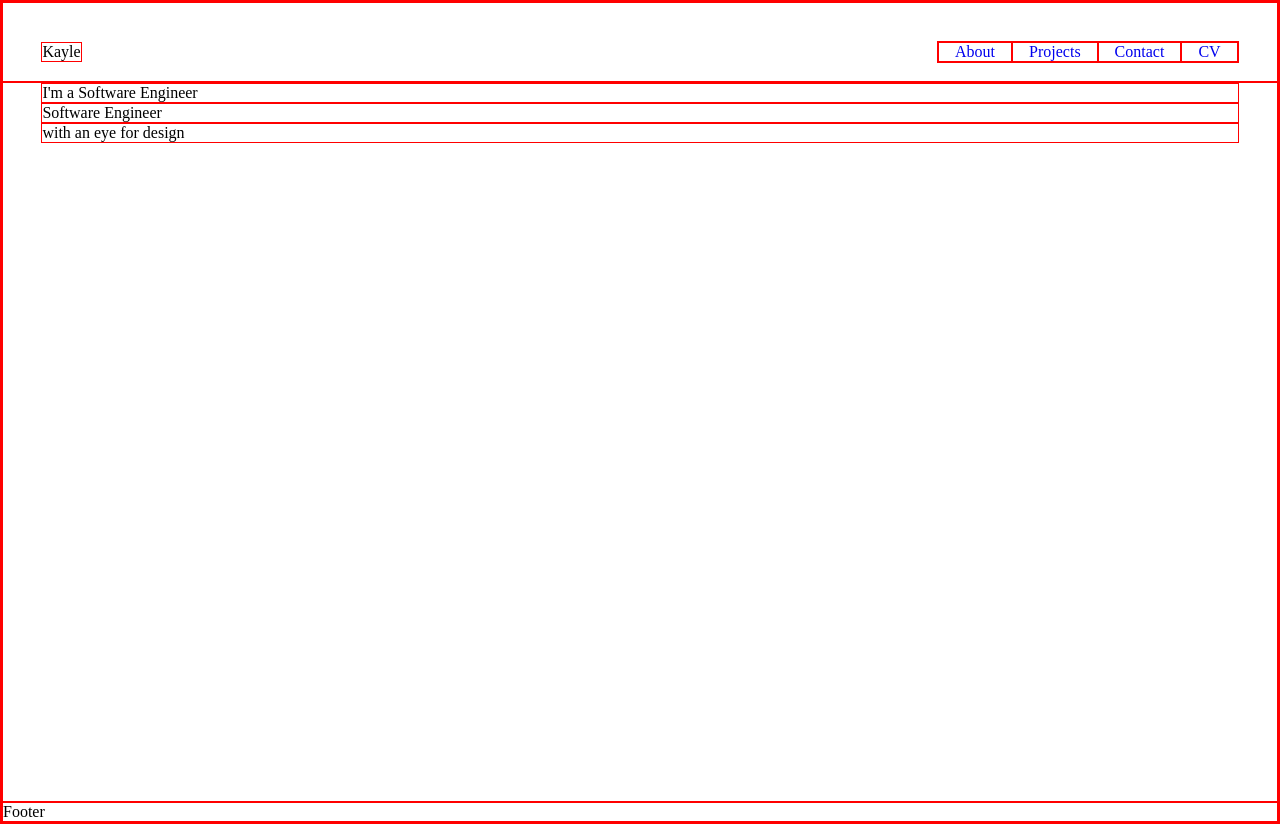
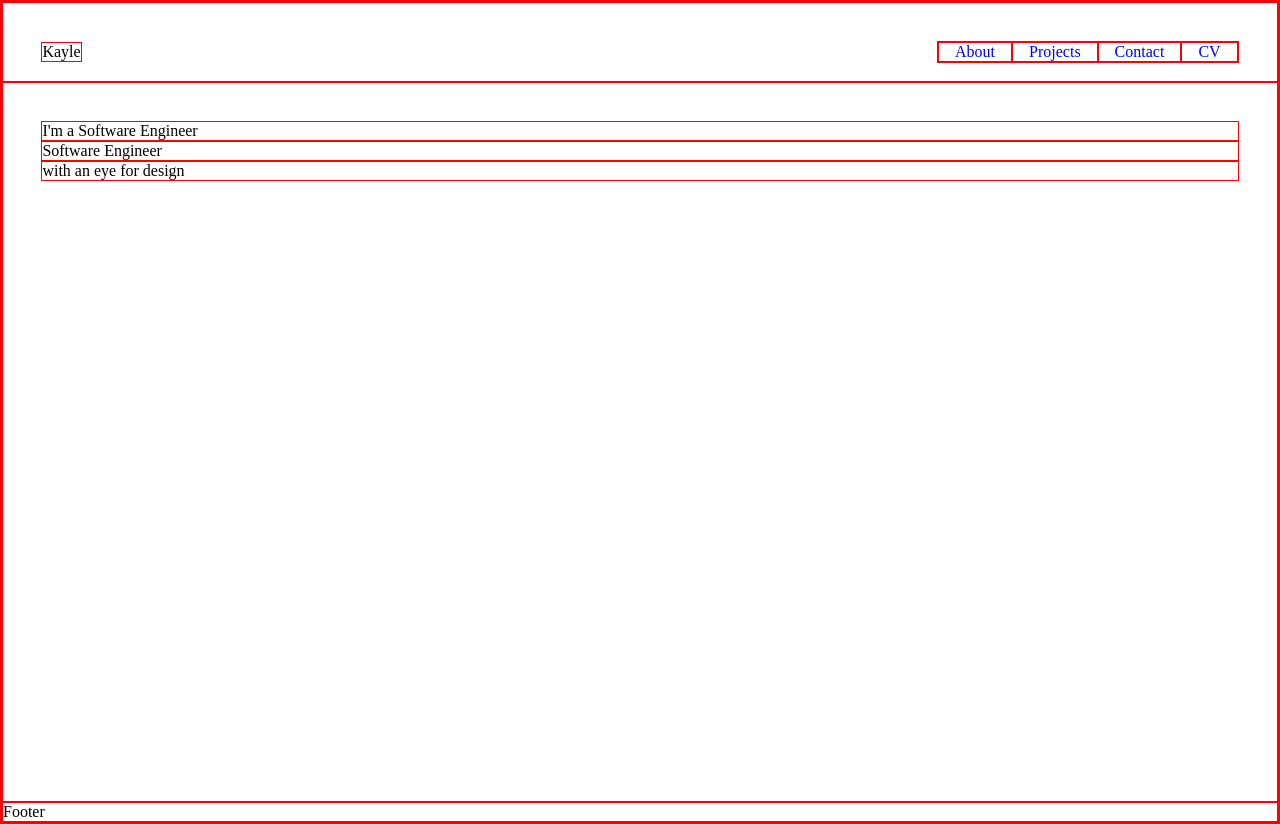
Before and after one commit to kayleriegerpatton/portfolio, a React app: page / in a window 1280 px wide. Built offline with nearby package versions, Linux system fonts and the light colour scheme.

Commit message:
padded hero top

```diff
--- a/src/components/Hero.css
+++ b/src/components/Hero.css
@@ -1,4 +1,4 @@
 #hero {
 	height: 90vh;
-	padding: 0 3vw;
+	padding: 3vw 3vw;
 }
```
